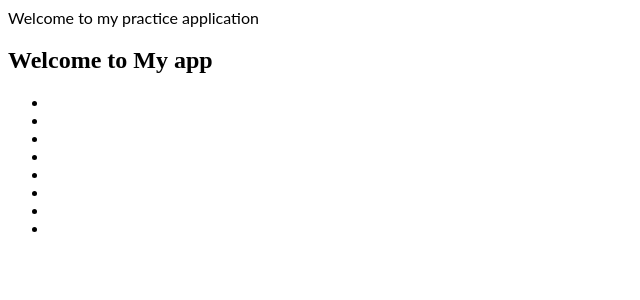
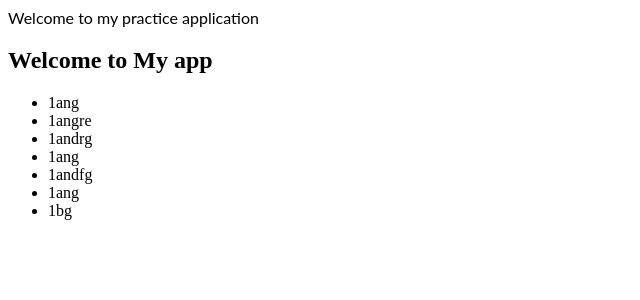
Before and after one commit to Anuj-Kushwah-ak/angular-ivy-vusmxu, an Angular app: page / in a window 1280 px wide. Shown: the top 300 px of the page, without its empty margins (0-640 px from the left). Built offline with nearby package versions, Linux system fonts and the light colour scheme.

Commit message:
1 file modified

```diff
--- a/src/app/courses/courses.component.html
+++ b/src/app/courses/courses.component.html
@@ -1,8 +1,9 @@
 <h2>Welcome to My app
 </h2>
 <ul class="courses">
-  <li *ngFor="let course of courses" [class.selected]="course === selectedCourse" (click)="onSelect(course)">
-  <li><span class="badge">{{courses.id}}</span>{{courses.name}}</li>
+  <li *ngFor="let x of courses" [class.selected]="x === selectedCourse" (click)="onSelect(x)">
+  <span class="badge">{{x.id}}</span>{{x.name}}
+  </li>
 </ul>
 <div *ngIf="selectedCourse">
   <h2>{{selectedCourse.name | uppercase}} </h2>
```
